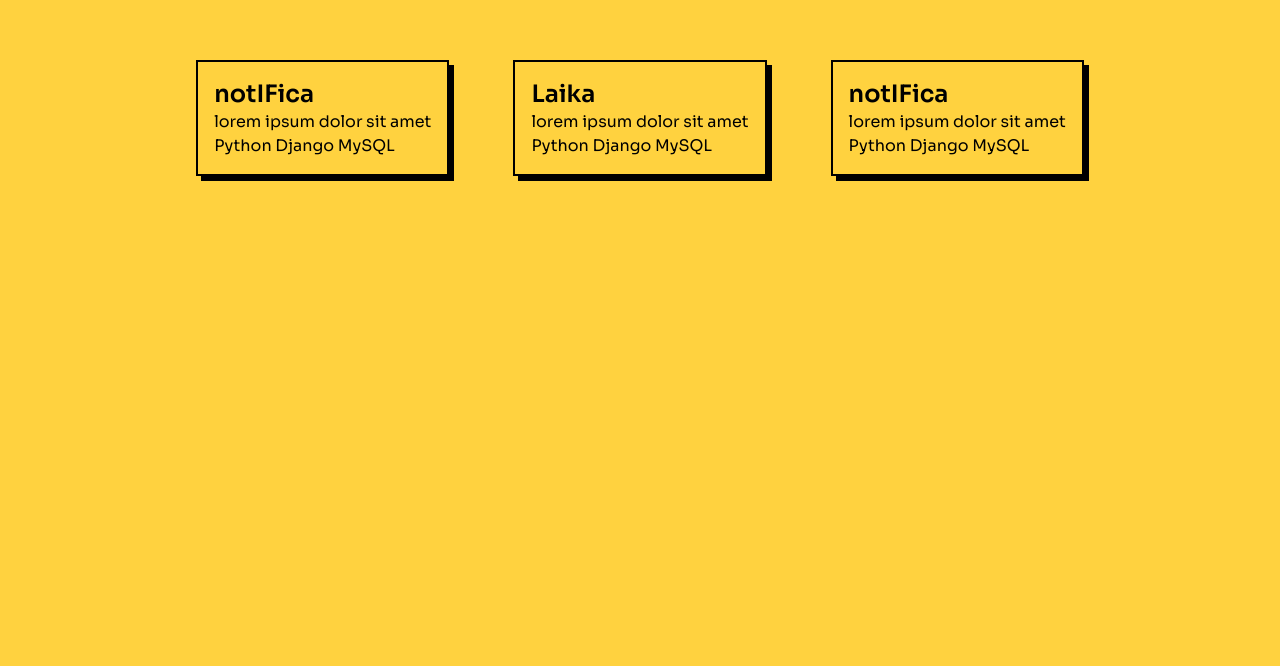
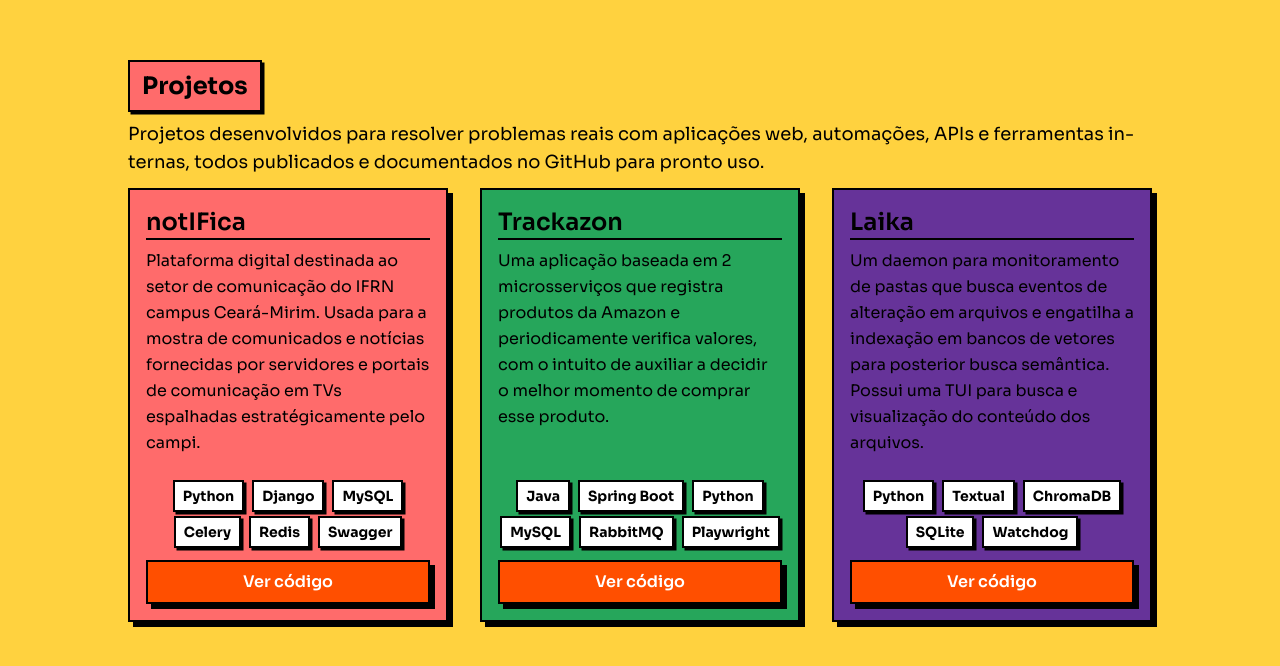
Before and after one commit to yuriteixeirac/portfolio, a React (Vite) app: page / in a window 1280 px wide. Shown: the part 648-1314 px from the top of the page. Before the commit the page ends 1208 px from the top, so only its background shows below. Built offline with nearby package versions, Linux system fonts and the light colour scheme.

Commit message:
feat: projetos section

```diff
--- /dev/null
+++ b/data/projetos.js
@@ -0,0 +1,35 @@
+export const projetos = [
+  {
+    nome: "notIFica",
+    descricao:
+      "Plataforma digital destinada ao setor de comunicação do IFRN campus Ceará-Mirim. Usada para a mostra de comunicados e notícias fornecidas por servidores e portais de comunicação em TVs espalhadas estratégicamente pelo campi.",
+    demonstracao: "https://github.com/yuriteixeirac/notifica",
+    tecnologias: ["Python", "Django", "MySQL", "Celery", "Redis", "Swagger"],
+    background: "#ff6b6b",
+  },
+
+  {
+    nome: "Trackazon",
+    descricao:
+      "Uma aplicação baseada em 2 microsserviços que registra produtos da Amazon e periodicamente verifica valores, com o intuito de auxiliar a decidir o melhor momento de comprar esse produto.",
+    demonstracao: "https://github.com/yuriteixeirac/trackazon",
+    tecnologias: [
+      "Java",
+      "Spring Boot",
+      "Python",
+      "MySQL",
+      "RabbitMQ",
+      "Playwright",
+    ],
+    background: "#26A65B",
+  },
+
+  {
+    nome: "Laika",
+    descricao:
+      "Um daemon para monitoramento de pastas que busca eventos de alteração em arquivos e engatilha a indexação em bancos de vetores para posterior busca semântica. Possui uma TUI para busca e visualização do conteúdo dos arquivos.",
+    demonstracao: "https://github.com/yuriteixeirac/laika",
+    tecnologias: ["Python", "Textual", "ChromaDB", "SQLite", "Watchdog"],
+    background: "rebeccapurple",
+  },
+];
--- a/index.html
+++ b/index.html
@@ -1,5 +1,5 @@
 <!doctype html>
-<html lang="en">
+<html lang="pt-BR">
   <head>
     <meta charset="UTF-8" />
     <meta name="viewport" content="width=device-width, initial-scale=1.0" />
--- a/src/components/ProjetoCard.tsx
+++ b/src/components/ProjetoCard.tsx
@@ -1,23 +1,45 @@
+import { CSSProperties } from "react";
 import Botao from "./Botao";
 
-type ProjetoProps = {
+type ProjetoCardProps = {
   nome: string;
   descricao: string;
   tecnologias: string[];
   demonstracao: string;
+  background: string;
 };
 
-export default function ProjetoCard(props: ProjetoProps) {
+export default function ProjetoCard(props: ProjetoCardProps) {
   return (
-    <div className="border-2 shadow-(--md-box-shadow) p-4">
-      <h2 className="text-2xl font-semibold">{props.nome}</h2>
-      <p>{props.descricao}</p>
+    <div
+      className="flex flex-col justify-between border-2 shadow-(--md-box-shadow) p-4 gap-2 max-w-xs"
+      style={
+        {
+          backgroundColor: props.background,
+        } as CSSProperties
+      }
+    >
+      <div>
+        <h2 className="text-2xl font-semibold border-b-2 mb-2">{props.nome}</h2>
+        <p className="leading-relaxed break-word hyphens-none">
+          {props.descricao}
+        </p>
+      </div>
 
-      <p id="tecnologias">
-        {props.tecnologias.map((tech) => {
-          return <span>{tech} </span>;
-        })}
-      </p>
+      <div className="flex flex-col gap-3">
+        <div className="flex flex-wrap gap-x-2 gap-y-1 mt-4 items-end justify-center">
+          {props.tecnologias.map((tech) => (
+            <span
+              key={tech}
+              className="bg-white border-2 border-black px-2 py-1 text-sm font-bold shadow-(--sm-box-shadow)"
+            >
+              {tech}
+            </span>
+          ))}
+        </div>
+
+        <Botao content="Ver código" href={props.demonstracao} color="#FF4F00" />
+      </div>
     </div>
   );
 }
--- a/src/components/Projetos.tsx
+++ b/src/components/Projetos.tsx
@@ -1,28 +1,33 @@
 import ProjetoCard from "./ProjetoCard";
+import { projetos } from "../../data/projetos";
 
 export default function Projetos() {
   return (
-    <div className="flex gap-16 m-auto justify-center mb-96">
-      <ProjetoCard
-        nome="notIFica"
-        descricao="lorem ipsum dolor sit amet"
-        tecnologias={["Python", "Django", "MySQL"]}
-        demonstracao="https://github.com/yuriteixeirac/notifica"
-      />
+    <div className="flex gap-8 justify-center mb-96">
+      <div className="mx-auto w-fit">
+        <h2 className="text-2xl font-bold bg-(--coral-pink) px-3 py-2 shadow-(--sm-box-shadow) border-2 inline-block p-1 mb-2">
+          Projetos
+        </h2>
+        <p className="max-w-5xl text-lg mb-3">
+          Projetos desenvolvidos para resolver problemas reais com aplicações
+          web, automações, APIs e ferramentas internas, todos publicados e
+          documentados no GitHub para pronto uso.
+        </p>
 
-      <ProjetoCard
-        nome="Laika"
-        descricao="lorem ipsum dolor sit amet"
-        tecnologias={["Python", "Django", "MySQL"]}
-        demonstracao="https://github.com/yuriteixeirac/notifica"
-      />
-
-      <ProjetoCard
-        nome="notIFica"
-        descricao="lorem ipsum dolor sit amet"
-        tecnologias={["Python", "Django", "MySQL"]}
-        demonstracao="https://github.com/yuriteixeirac/notifica"
-      />
+        <div className="flex gap-8">
+          {projetos.map((data) => {
+            return (
+              <ProjetoCard
+                nome={data.nome}
+                descricao={data.descricao}
+                tecnologias={data.tecnologias}
+                demonstracao={data.demonstracao}
+                background={data.background}
+              />
+            );
+          })}
+        </div>
+      </div>
     </div>
   );
 }
--- a/src/index.css
+++ b/src/index.css
@@ -3,6 +3,7 @@
 
 :root {
     --smooth-white: #fffdf7;
+    --sm-box-shadow: 2.5px 2.5px 0 0 #000;
     --md-box-shadow: 5px 5px 0 0 #000;
     --lg-box-shadow: 10px 10px 0 0 #000;
 
@@ -13,4 +14,6 @@
 body {
     font-family: "Sora";
     background-color: var(--bold-yellow);
+    color: #000;
+    hyphens: auto;
 }
```
